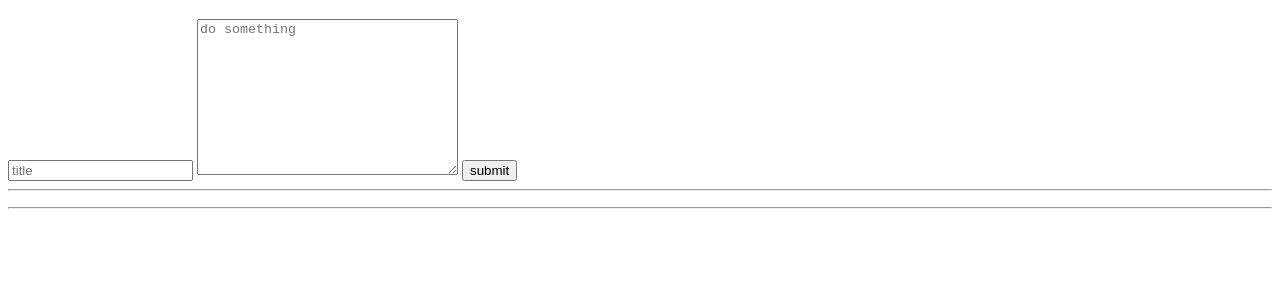
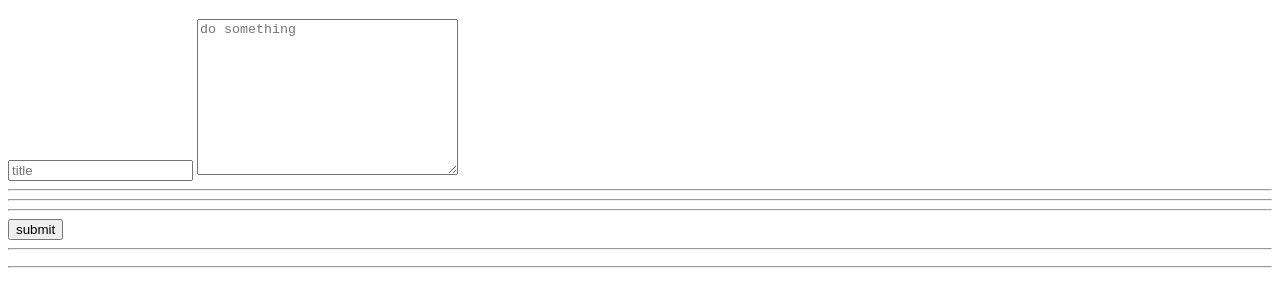
Before and after one commit to sinaun4given/Todo, a plain HTML site: page index.html in a window 1280 px wide. Shown: the part 61-368 px from the top of the page. Drawn offline with Linux system fonts and the light colour scheme.

Commit message:
Update index.html

```diff
--- a/index.html
+++ b/index.html
@@ -9,7 +9,7 @@
     <link rel="stylesheet" href="style.css">
 
 </head>
-<body>
+<body >
 <div
  class="styles"
  id="alert">
@@ -18,18 +18,26 @@
 </div>
 
 
-<h1>todo</h1>
-    <form class="" action="">
+<h1 class="todo">todo</h1>
+    <form class="wrap" action="">
         <input id="title" type="text" placeholder="title">
         <textarea id="desc" placeholder="do something" cols="30" rows="10"></textarea>
-        <button id="submit">submit</button>
-    </form>
+      </form>
+      <hr>
+      <hr>
+      <hr>
+     <div class="todo">
+    <button  id="submit">submit</button>
+  </div>
     <hr>
     <ul id="main">
 
 
     </ul>
     <hr>
+<script>
+
+</script>
 
     <script type="module" src="./index.js"></script>
 </body>
```
